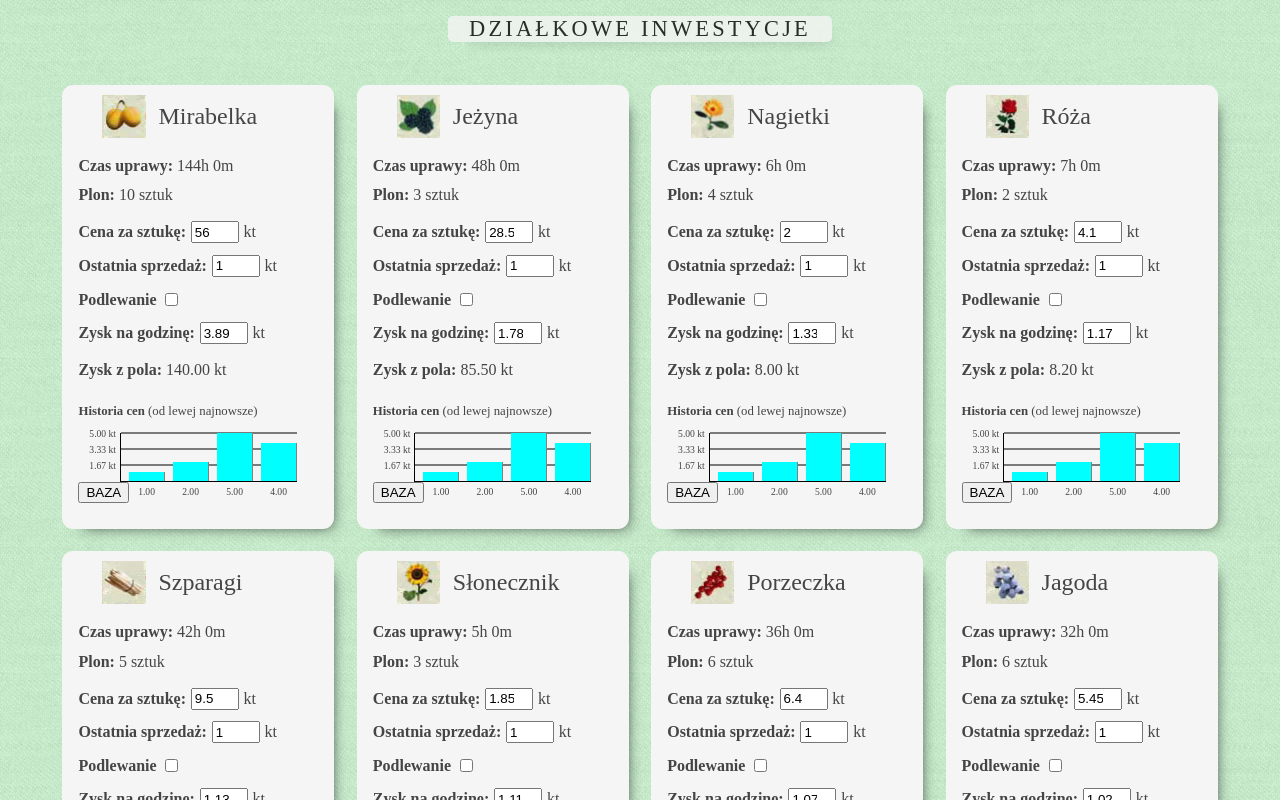
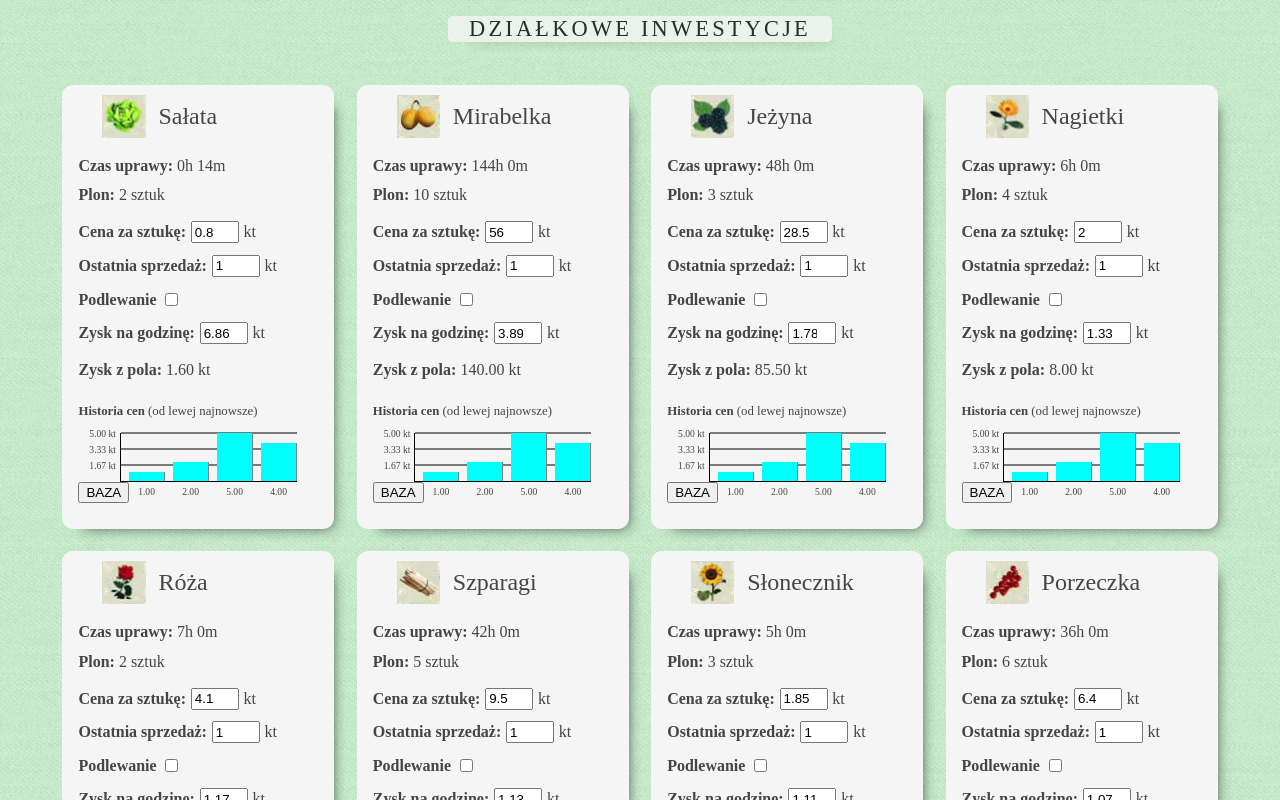
Before and after one commit to delektowski/farm-economy, a React (Create React App) app: page / in a window 1280 px wide. Shown: the top 800 px of the page. Built offline with nearby package versions, Linux system fonts and the light colour scheme.

Commit message:
Add lettuce to fruitfactory

```diff
--- a/src/FruitFactory/FruitFactory.js
+++ b/src/FruitFactory/FruitFactory.js
@@ -197,5 +197,14 @@ export const fruitFactory = [
         fieldMultiplier: 2,
         positionX: '90.5%',
         positionY: '2.5%'
+    },
+    {
+        fruitName: "Sałata",
+        fruitCroppingTime: 14,
+        fruitCrop: 2,
+        fruitPrice: 0.8,
+        fieldMultiplier: 1,
+        positionX: '9.7%',
+        positionY: '-0.1%'
     }
 ];
```
